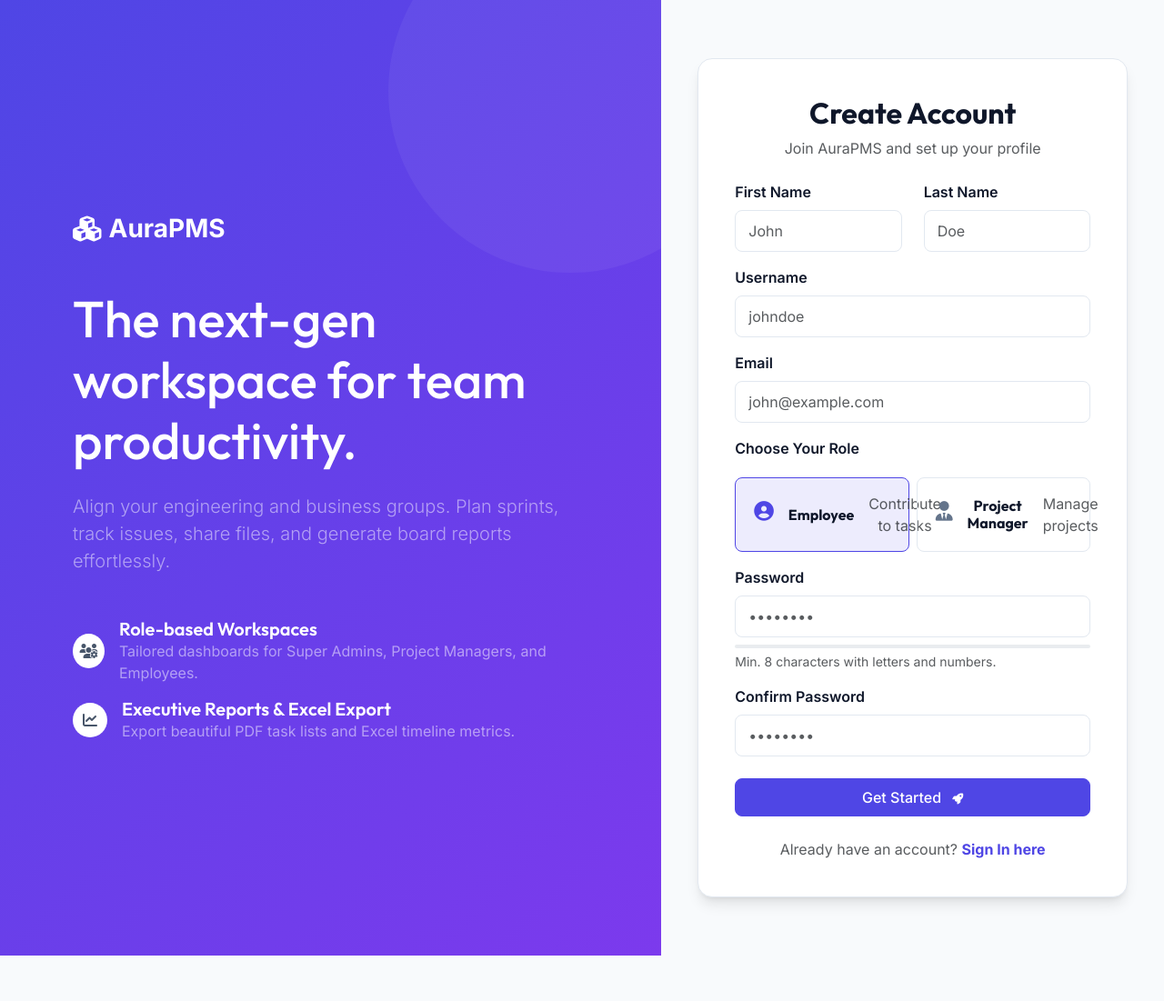
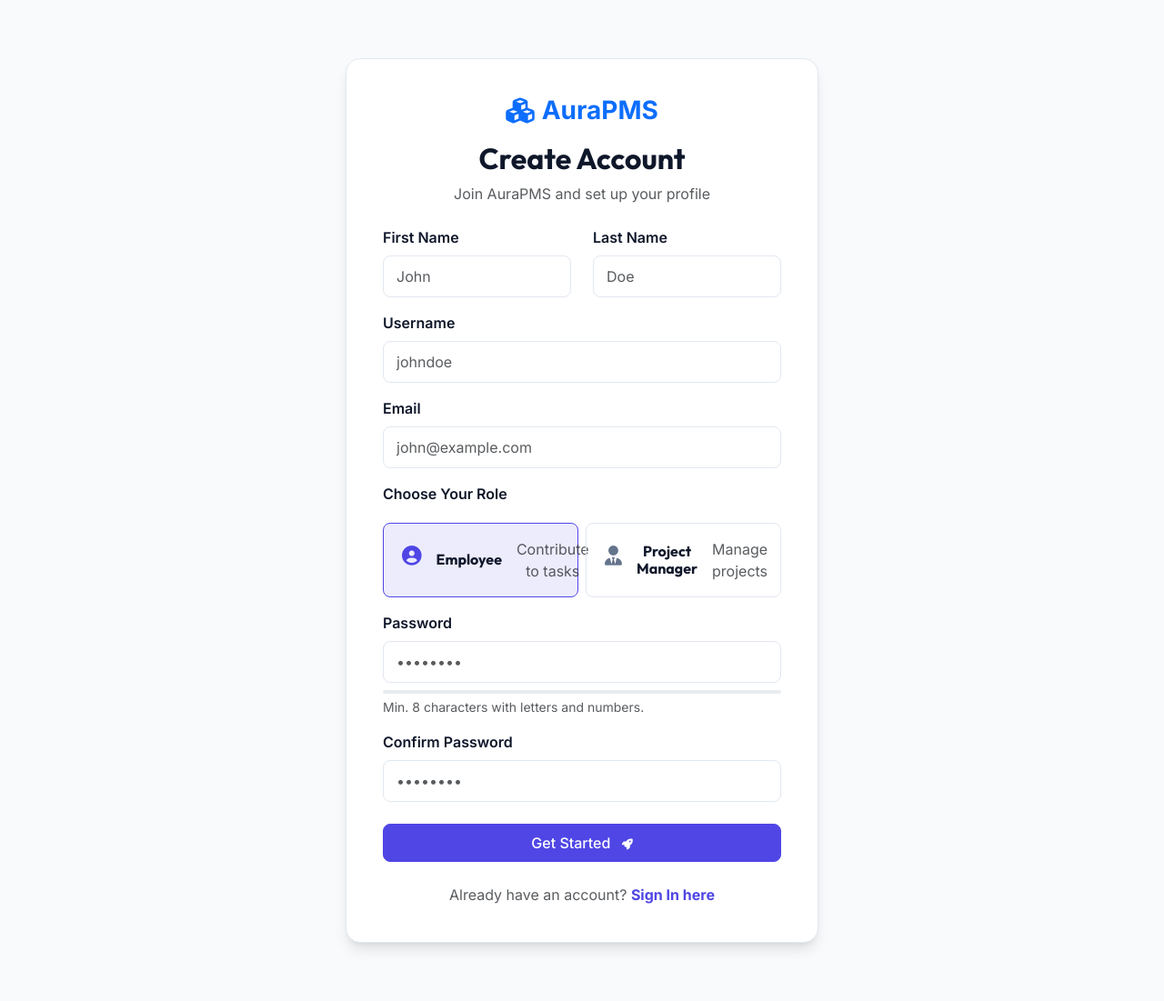
Before and after one commit to Rudra-iaf-rt/Project-Management-System, a Django app: page /register/ in a window 1280 px wide. Shown: the whole page at 91% size. Before the commit the page ends 1051 px from the top, so only its background shows below. Run offline with Django 4.2, Linux system fonts and the light colour scheme; parts of the project's set-up code (start-up, migrations or seed data) failed here and were passed over.

Commit message:
Credentials

```diff
--- a/templates/accounts/register.html
+++ b/templates/accounts/register.html
@@ -21,51 +21,13 @@
 </head>
 <body class="bg-primary">
     <div class="auth-wrapper">
-        <!-- Brand / Feature Showcase Panel -->
-        <div class="auth-aside">
-            <div class="auth-aside-content">
-                <div class="mb-5">
-                    <span class="h3 fw-bold text-white d-flex align-items-center gap-2">
-                        <i class="fas fa-cubes font-28"></i> AuraPMS
-                    </span>
-                </div>
-
-                <h1 class="display-4 fw-extrabold text-white mb-4" style="font-family: 'Outfit', sans-serif;">
-                    The next-gen workspace for team productivity.
-                </h1>
-
-                <p class="lead text-white-50 mb-5">
-                    Align your engineering and business groups. Plan sprints, track issues, share files, and generate board reports effortlessly.
-                </p>
-
-                <div class="d-flex flex-column gap-3">
-                    <div class="d-flex align-items-center gap-3">
-                        <div class="btn-icon bg-white text-indigo-600 rounded-circle">
-                            <i class="fas fa-users-cog"></i>
-                        </div>
-                        <div>
-                            <h5 class="mb-0 text-white font-16">Role-based Workspaces</h5>
-                            <span class="text-white-50 font-14">Tailored dashboards for Super Admins, Project Managers, and Employees.</span>
-                        </div>
-                    </div>
-
-                    <div class="d-flex align-items-center gap-3">
-                        <div class="btn-icon bg-white text-indigo-600 rounded-circle">
-                            <i class="fas fa-chart-line"></i>
-                        </div>
-                        <div>
-                            <h5 class="mb-0 text-white font-16">Executive Reports & Excel Export</h5>
-                            <span class="text-white-50 font-14">Export beautiful PDF task lists and Excel timeline metrics.</span>
-                        </div>
-                    </div>
-                </div>
-            </div>
-        </div>
-
         <!-- Registration Form Panel -->
         <div class="auth-body">
             <div class="auth-card card-premium my-4" style="max-width: 520px;">
                 <div class="text-center mb-4">
+                    <span class="h3 fw-bold text-primary d-flex align-items-center justify-content-center gap-2 mb-3">
+                        <i class="fas fa-cubes"></i> AuraPMS
+                    </span>
                     <h2 class="fw-bold" style="font-family: 'Outfit', sans-serif;">Create Account</h2>
                     <p class="text-muted font-14">Join AuraPMS and set up your profile</p>
                 </div>
```
Also changed, not shown: templates/accounts/login.html (+3 -41 lines).
